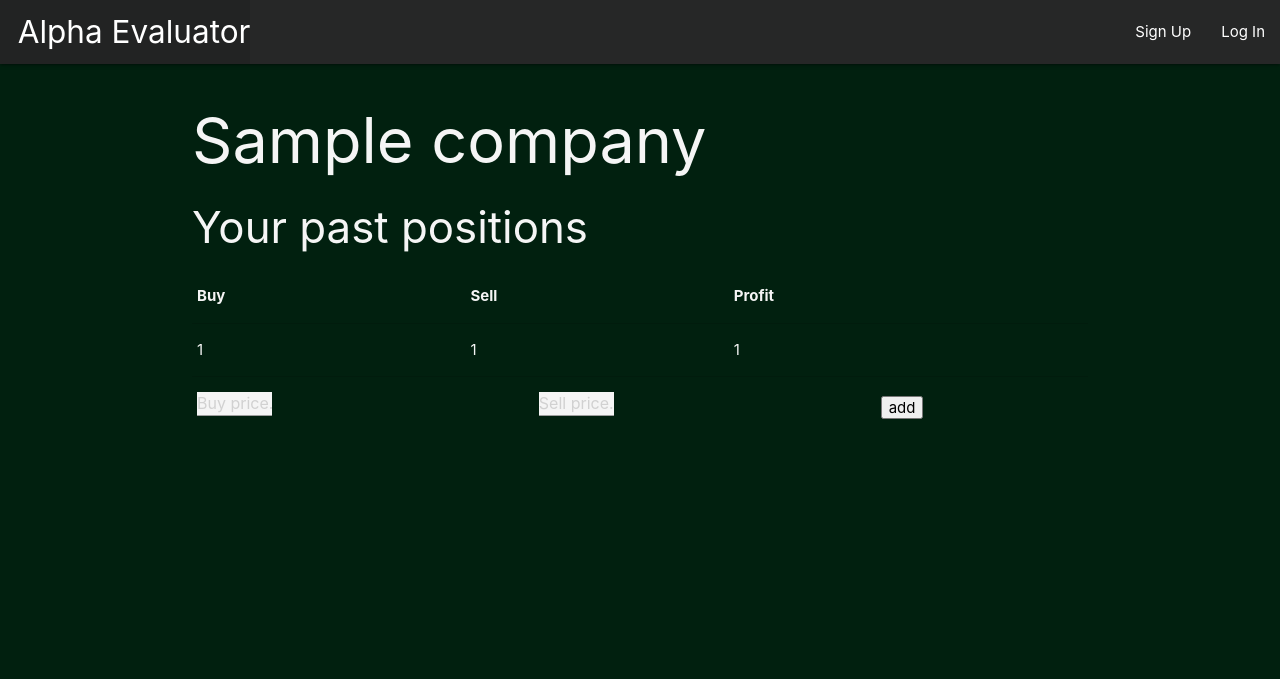
After one commit to shawkitajima/Alpha-Evaluator, a Django app: template main_app/templates/playground.html in a window 1280 px wide. The commit adds this page. Shown: the top 679 px of the page. Run offline with Django 3.2, Linux system fonts and the light colour scheme; the template is opened without the code that fills it: values that come from a table or form of the project are taken from there, others are empty; tables that the repository leaves empty hold one stand-in row (values such as "Sample post"); lists and menus that the app fills with data are empty.

Commit message:
add playgound table

```diff
--- a/main_app/static/css/style.css
+++ b/main_app/static/css/style.css
@@ -26,3 +26,19 @@ footer.page-footer {
 input {
   color: whitesmoke;
 }
+
+.buttonBorder {
+  border-style: none;
+  padding-left: 4rem;
+}
+
+.playButton {
+  color: black;
+}
+
+.inputInfo {
+  background-color: whitesmoke !important;
+  width: 5rem !important;
+  height: 1.5rem !important;
+  color: black !important;
+}
--- /dev/null
+++ b/main_app/templates/playground.html
@@ -0,0 +1,39 @@
+{% extends 'base.html' %}
+
+{% block content %}
+
+
+<h1>{{ company.name }}</h1>
+<h3>Your past positions</h3>
+<table>
+    <thead>
+        <tr>
+         <th>Buy</th>
+         <th>Sell</th>
+         <th>Profit</th>
+        </tr>
+    </thead>
+    <tbody>
+        <tr>
+            <td>1</td>
+            <td>1</td>
+            <td>1</td>
+        </tr>
+    </tbody>
+<table>
+    <thead>
+        <tr class="buttonBorder">
+        <form action="" method="POST">
+            {% csrf_token %}
+            <th><input class="inputInfo" name="buy" type="text" placeholder="Buy price..."></th>
+            <th> <input class="inputInfo" name="sell"  type="text" placeholder="Sell price..."></th>
+            <th> <input class="playButton" type="submit" value="add"></th>
+
+        </form>
+
+        </tr>
+    </thead>
+</table>
+
+
+{% endblock %}
--- a/main_app/views.py
+++ b/main_app/views.py
@@ -10,7 +10,7 @@
 
 
 def home(request):
- return render(request, 'home.html')
+ return render(request, 'playground.html')
 
 @login_required
 def my_stocks(request):
```
